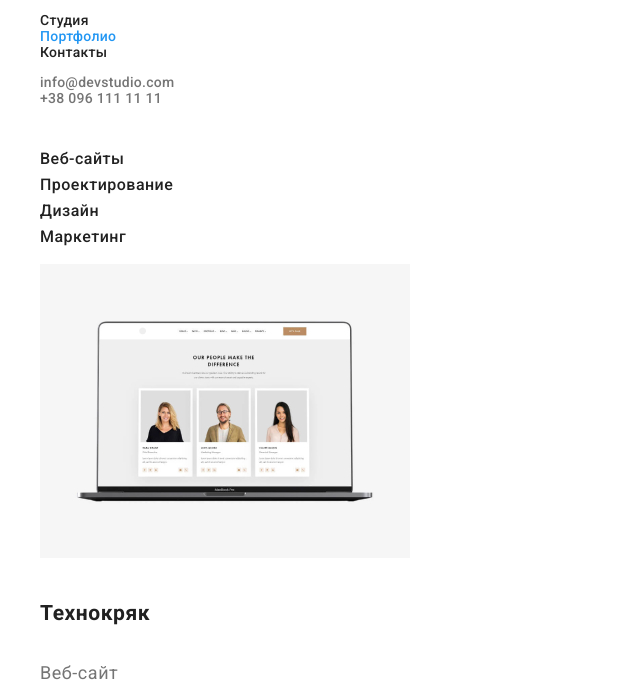
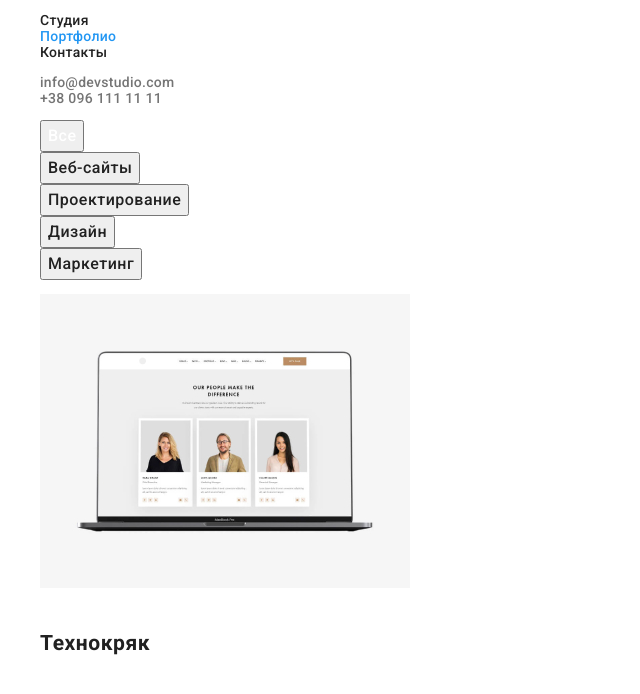
Before and after one commit to Kateryna-dzhy/goit-markup-hw-02, a plain HTML site: page portfolio.html in a window 1280 px wide. Shown: the part 33-727 px from the top of the page, without its empty margins (0-640 px from the left). Drawn offline with nearby package versions, Linux system fonts and the light colour scheme.

Commit message:
Добавляет и стилизирует кнопки в li в Portfolio
filter-list-item-button

```diff
--- a/css/style.css
+++ b/css/style.css
@@ -61,7 +61,7 @@ li {
 .contact-list-link {
   font-weight: 500;
   font-size: 14px;
-  line-height: 1, 143;
+  line-height: 1.143;
   letter-spacing: 0.02em;
 
   color: var(--text-color);
@@ -178,8 +178,8 @@ li {
 
 /*стилизация портфолио*/
 
-/*фильтры - переделать на радио-кнопки*/
-.filter-list-item {
+/*фильтры - переделать на радио-кнопки?*/
+.filter-list-item-button {
   font-weight: 500;
   font-size: 16px;
   line-height: 1.625;
@@ -187,7 +187,7 @@ li {
 
   color: var(--title-color);
 }
-.active-filter {
+.active-button {
   color: #ffffff;
 }
 
--- a/portfolio.html
+++ b/portfolio.html
@@ -48,11 +48,21 @@
             </h1>
         <!--фильтры-->
             <ul class="filter-list">
-                <li class="filter-list-item active-filter">Все</li>
-                <li class="filter-list-item">Веб-сайты</li>
-                <li class="filter-list-item">Проектирование</li>
-                <li class="filter-list-item">Дизайн</li>
-                <li class="filter-list-item">Маркетинг</li>
+                <li class="filter-list-item">
+                    <button class="filter-list-item-button active-button" type="button">Все</button>
+                </li>
+                <li class="filter-list-item">
+                    <button class="filter-list-item-button" type="button">Веб-сайты</button>
+                </li>
+                <li class="filter-list-item">
+                    <button class="filter-list-item-button" type="button">Проектирование</button>
+                </li>
+                <li class="filter-list-item">
+                    <button class="filter-list-item-button" type="button">Дизайн</button>
+                </li>
+                <li class="filter-list-item">
+                    <button class="filter-list-item-button" type="button">Маркетинг</button>
+                </li>
             </ul>
             <!--Список проектов-->
             <h2 class="project-example" hidden>Проекты</h2>
```
